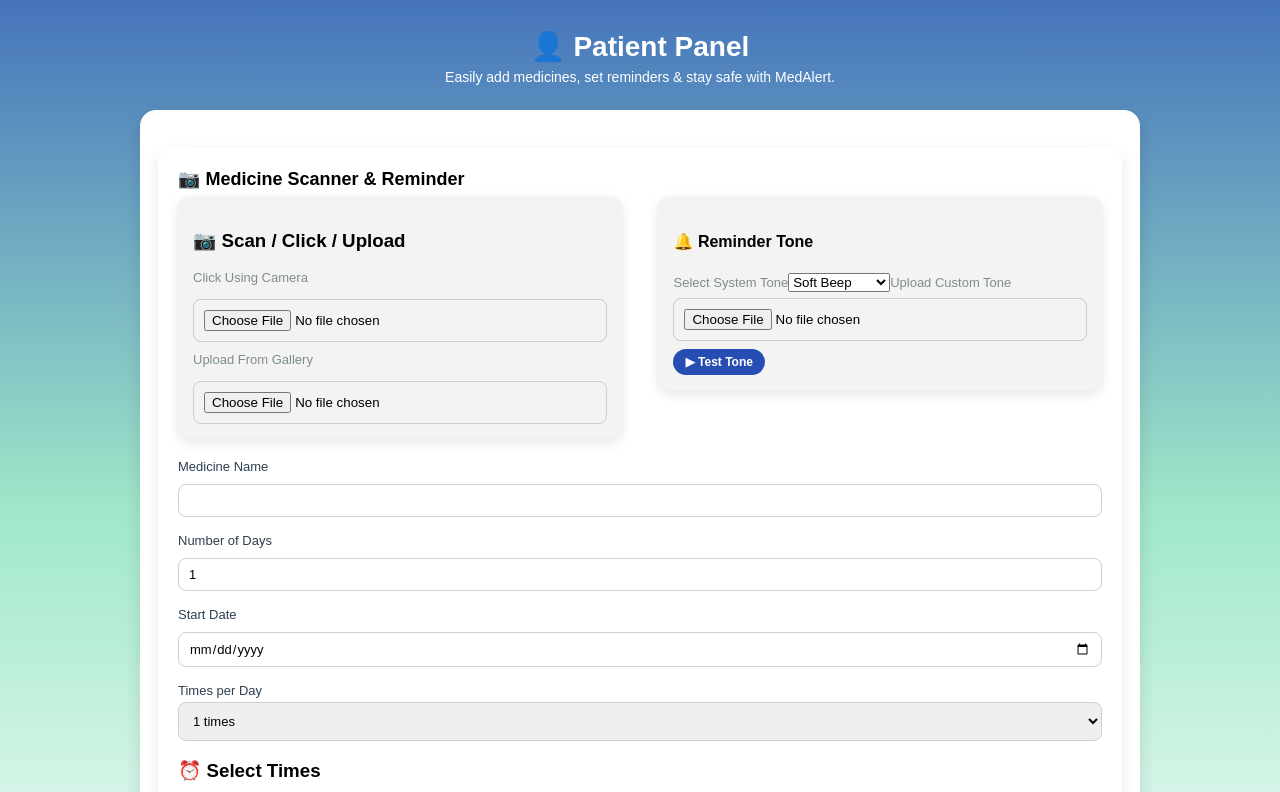
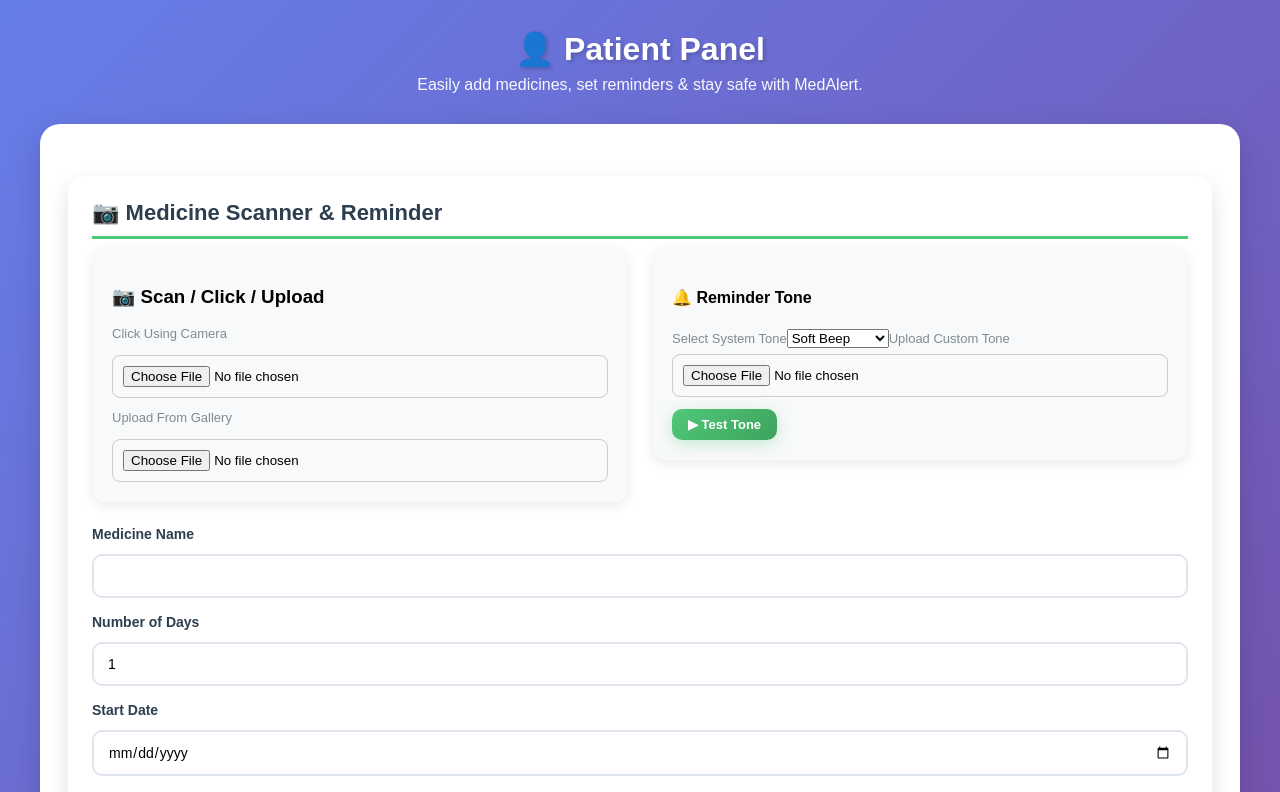
Before and after one commit to surajpaswan-123/medalertsystem, a React (Create React App) app: page /patient in a window 1280 px wide. Shown: the top 792 px of the page. Built offline with nearby package versions, Linux system fonts and the light colour scheme.

Commit message:
Update Patient.css - Modern gradient design with smooth animations

```diff
--- a/src/Patient.css
+++ b/src/Patient.css
@@ -1,42 +1,53 @@
-/* Overall Page */
+/* Patient Page - Modern Clean Design */
 .patient-page {
   min-height: 100vh;
-  background: linear-gradient(180deg, #4574bb 0%, #9fe8c9 50%, #ffffff 100%);
-  padding: 30px 12px 60px;
+  background: linear-gradient(135deg, #667eea 0%, #764ba2 100%);
+  padding: 30px 20px 60px;
   font-family: "Poppins", sans-serif;
 }
 
 .patient-header {
   text-align: center;
   color: #ffffff;
-  margin-bottom: 25px;
+  margin-bottom: 30px;
+  animation: fadeInDown 0.6s ease;
 }
 
 .patient-header h1 {
   margin: 0;
-  font-size: 28px;
-  font-weight: 600;
+  font-size: 32px;
+  font-weight: 700;
+  text-shadow: 2px 2px 4px rgba(0, 0, 0, 0.2);
 }
 
 .patient-header p {
-  margin-top: 6px;
-  font-size: 14px;
+  margin-top: 8px;
+  font-size: 16px;
+  font-weight: 300;
+  opacity: 0.95;
 }
 
 /* Layout */
 .patient-grid {
-  max-width: 1000px;
+  max-width: 1200px;
   margin: 0 auto;
   display: grid;
-  grid-template-columns: repeat(auto-fit, minmax(280px, 1fr));
-  grid-gap: 18px;
+  grid-template-columns: repeat(auto-fit, minmax(320px, 1fr));
+  grid-gap: 24px;
 }
 
 .patient-card {
   background: #ffffff;
-  border-radius: 16px;
-  padding: 18px 18px 20px;
-  box-shadow: 0 6px 18px rgba(0, 0, 0, 0.12);
+  border-radius: 20px;
+  padding: 28px;
+  box-shadow: 0 10px 30px rgba(0, 0, 0, 0.15);
+  transition: all 0.3s ease;
+  animation: fadeInUp 0.6s ease;
+}
+
+.patient-card:hover {
+  transform: translateY(-5px);
+  box-shadow: 0 15px 40px rgba(0, 0, 0, 0.2);
 }
 
 .patient-card-full {
@@ -44,14 +55,19 @@
 }
 
 .patient-card h2 {
-  font-size: 18px;
-  margin: 0 0 6px;
+  font-size: 22px;
+  font-weight: 600;
+  color: #2c3e50;
+  margin: 0 0 8px;
+  border-bottom: 3px solid #50C878;
+  padding-bottom: 10px;
 }
 
 .card-sub {
-  font-size: 13px;
-  color: #666;
-  margin-bottom: 12px;
+  font-size: 14px;
+  color: #7f8c8d;
+  margin-bottom: 16px;
+  font-weight: 400;
 }
 
 /* File Inputs */
@@ -59,15 +75,24 @@
   display: inline-flex;
   align-items: center;
   justify-content: center;
-  gap: 8px;
-  background: #4271ea;
+  gap: 10px;
+  background: linear-gradient(135deg, #50C878, #3DA35D);
   color: #fff;
-  border-radius: 999px;
-  padding: 8px 18px;
-  font-size: 14px;
+  border-radius: 12px;
+  padding: 12px 24px;
+  font-size: 15px;
+  font-weight: 600;
   cursor: pointer;
   position: relative;
   overflow: hidden;
+  transition: all 0.3s ease;
+  box-shadow: 0 4px 15px rgba(80, 200, 120, 0.3);
+}
+
+.file-label:hover {
+  background: linear-gradient(135deg, #3DA35D, #2E8B57);
+  transform: translateY(-2px);
+  box-shadow: 0 6px 20px rgba(80, 200, 120, 0.4);
 }
 
 .file-label input {
@@ -78,10 +103,11 @@
 }
 
 .image-preview {
-  margin-top: 12px;
-  border-radius: 12px;
+  margin-top: 16px;
+  border-radius: 14px;
   overflow: hidden;
-  max-height: 180px;
+  max-height: 200px;
+  box-shadow: 0 4px 12px rgba(0, 0, 0, 0.1);
 }
 
 .image-preview img {
@@ -91,41 +117,45 @@
 
 /* Forms */
 .medicine-form {
-  margin-top: 10px;
+  margin-top: 12px;
 }
 
 .form-row {
   display: flex;
-  gap: 12px;
+  gap: 16px;
   flex-wrap: wrap;
 }
 
 .form-group {
   flex: 1;
-  min-width: 160px;
+  min-width: 180px;
   display: flex;
   flex-direction: column;
-  margin-bottom: 10px;
+  margin-bottom: 14px;
 }
 
 .form-group label {
-  font-size: 13px;
-  margin-bottom: 4px;
-  font-weight: 500;
+  font-size: 14px;
+  margin-bottom: 6px;
+  font-weight: 600;
+  color: #2c3e50;
 }
 
 .form-group input,
 .form-group select {
-  padding: 8px 10px;
-  border-radius: 8px;
-  border: 1px solid #cfcfcf;
-  font-size: 13px;
+  padding: 12px 14px;
+  border-radius: 10px;
+  border: 2px solid #e0e6ed;
+  font-size: 14px;
+  font-family: "Poppins", sans-serif;
   outline: none;
+  transition: all 0.3s ease;
 }
 
 .form-group input:focus,
 .form-group select:focus {
-  border-color: #2359e2;
+  border-color: #50C878;
+  box-shadow: 0 0 0 4px rgba(80, 200, 120, 0.1);
 }
 
 .align-center {
@@ -133,9 +163,11 @@
 }
 
 .subheading {
-  font-size: 15px;
-  margin-top: 14px;
-  margin-bottom: 8px;
+  font-size: 16px;
+  font-weight: 600;
+  color: #2c3e50;
+  margin-top: 18px;
+  margin-bottom: 10px;
 }
 
 /* Expiry Status Pill */
@@ -143,162 +175,190 @@
   display: flex;
   flex-direction: column;
   align-items: flex-start;
-  gap: 4px;
-  margin-bottom: 10px;
+  gap: 6px;
+  margin-bottom: 12px;
 }
 
 .expiry-status span:first-child {
-  font-size: 12px;
-  color: #555;
+  font-size: 13px;
+  color: #7f8c8d;
+  font-weight: 500;
 }
 
 .status-pill {
   display: inline-block;
-  padding: 3px 10px;
-  border-radius: 999px;
+  padding: 6px 14px;
+  border-radius: 20px;
   font-size: 12px;
-  font-weight: 500;
+  font-weight: 600;
 }
 
 .status-safe {
-  background: #e2f6e9;
-  color: #1b8b3a;
+  background: linear-gradient(135deg, #d4edda, #c3e6cb);
+  color: #155724;
 }
 
 .status-warning {
-  background: #fff7e1;
-  color: #8c6a00;
+  background: linear-gradient(135deg, #fff3cd, #ffeaa7);
+  color: #856404;
 }
 
 .status-danger {
-  background: #ffe2e2;
-  color: #b3261e;
+  background: linear-gradient(135deg, #f8d7da, #f5c6cb);
+  color: #721c24;
 }
 
 .status-neutral {
-  background: #eeeeee;
-  color: #555555;
+  background: linear-gradient(135deg, #e2e3e5, #d6d8db);
+  color: #383d41;
 }
 
 /* Buttons */
 .primary-btn {
-  margin-top: 8px;
+  margin-top: 12px;
   width: 100%;
   border: none;
-  padding: 10px 12px;
-  border-radius: 999px;
-  background: #264eb2;
+  padding: 14px 16px;
+  border-radius: 12px;
+  background: linear-gradient(135deg, #50C878, #3DA35D);
   color: #ffffff;
-  font-size: 14px;
+  font-size: 15px;
   font-weight: 600;
   cursor: pointer;
+  transition: all 0.3s ease;
+  box-shadow: 0 4px 15px rgba(80, 200, 120, 0.3);
 }
 
 .primary-btn:hover {
-  background: #234fc2;
+  background: linear-gradient(135deg, #3DA35D, #2E8B57);
+  transform: translateY(-2px);
+  box-shadow: 0 6px 20px rgba(80, 200, 120, 0.4);
 }
 
 /* Dashboard */
 .medicines-list {
-  margin-top: 10px;
+  margin-top: 14px;
   display: flex;
   flex-direction: column;
-  gap: 10px;
+  gap: 14px;
 }
 
 .medicine-item {
   display: flex;
   justify-content: space-between;
-  gap: 10px;
-  padding: 10px 12px;
-  border-radius: 12px;
-  background: #f7f7f7;
+  gap: 14px;
+  padding: 16px;
+  border-radius: 14px;
+  background: #f8f9fa;
   flex-wrap: wrap;
+  border-left: 4px solid #50C878;
+  transition: all 0.3s ease;
+}
+
+.medicine-item:hover {
+  background: #f0f3f7;
+  transform: translateX(5px);
+  box-shadow: 0 4px 12px rgba(0, 0, 0, 0.08);
 }
 
 .medicine-main h3 {
   margin: 0;
-  font-size: 15px;
+  font-size: 17px;
+  font-weight: 600;
+  color: #2c3e50;
 }
 
 .batch-text,
 .expiry-text {
-  font-size: 12px;
-  color: #555;
-  margin: 2px 0;
+  font-size: 13px;
+  color: #7f8c8d;
+  margin: 4px 0;
 }
 
 .medicine-meta {
   display: flex;
   flex-direction: column;
   align-items: flex-end;
-  gap: 4px;
-  min-width: 140px;
+  gap: 6px;
+  min-width: 160px;
 }
 
 .schedule-pill {
-  font-size: 11px;
-  padding: 3px 8px;
-  border-radius: 999px;
+  font-size: 12px;
+  padding: 5px 12px;
+  border-radius: 20px;
   background: #ffffff;
-  border: 1px solid #ddd;
+  border: 2px solid #e0e6ed;
   text-align: right;
+  font-weight: 500;
 }
 
 .hint-text {
-  margin-top: 8px;
-  font-size: 11px;
-  color: #777;
+  margin-top: 10px;
+  font-size: 12px;
+  color: #95a5a6;
+  font-style: italic;
 }
 
 .empty-text {
-  font-size: 13px;
-  color: #555;
+  font-size: 14px;
+  color: #7f8c8d;
+  text-align: center;
+  padding: 20px;
+  font-style: italic;
 }
+
 .auto-schedule-box {
   background: #fff;
-  padding: 20px;
-  border-radius: 14px;
-  margin-top: 20px;
-  box-shadow: 0 6px 15px rgba(0,0,0,0.1);
+  padding: 24px;
+  border-radius: 16px;
+  margin-top: 24px;
+  box-shadow: 0 8px 20px rgba(0, 0, 0, 0.12);
 }
 
 .form-two {
   display: flex;
-  gap: 12px;
+  gap: 16px;
+  flex-wrap: wrap;
 }
 
 .reminder-table {
-  margin-top: 12px;
-  background: #f7f7f7;
-  border-radius: 10px;
-  padding: 12px;
+  margin-top: 16px;
+  background: #f8f9fa;
+  border-radius: 12px;
+  padding: 16px;
 }
 
 .reminder-row {
   display: flex;
   justify-content: space-between;
-  padding: 8px;
+  padding: 12px;
   background: #fff;
-  margin-top: 6px;
-  border-radius: 8px;
+  margin-top: 8px;
+  border-radius: 10px;
   font-size: 14px;
+  box-shadow: 0 2px 6px rgba(0, 0, 0, 0.05);
+  transition: all 0.3s ease;
 }
 
-
-
+.reminder-row:hover {
+  box-shadow: 0 4px 10px rgba(0, 0, 0, 0.1);
+  transform: translateX(3px);
+}
 
 .small-preview img {
-  max-height: 120px;
+  max-height: 140px;
   object-fit: contain;
+  border-radius: 10px;
 }
 
 .medicine-thumb img {
-  width: 60px;
-  height: 60px;
+  width: 70px;
+  height: 70px;
   object-fit: cover;
-  border-radius: 10px;
-  margin-top: 6px;
+  border-radius: 12px;
+  margin-top: 8px;
+  box-shadow: 0 2px 8px rgba(0, 0, 0, 0.1);
 }
 
 .medicine-item {
@@ -307,112 +367,136 @@
 }
 
 .medicine-meta {
-  margin-top: 8px;
+  margin-top: 10px;
   align-items: flex-start;
 }
 
 .small-btn {
   width: auto;
-  padding: 6px 12px;
-  font-size: 12px;
+  padding: 8px 16px;
+  font-size: 13px;
+  border-radius: 10px;
 }
 
 .inner-table {
-  margin-top: 8px;
+  margin-top: 10px;
 }
 
-
-
 .delete-btn {
-  background: #ff4d4d;
+  background: linear-gradient(135deg, #e53935, #c62828);
   border: none;
-  padding: 6px 14px;
-  border-radius: 8px;
+  padding: 8px 16px;
+  border-radius: 10px;
   color: white;
   cursor: pointer;
   font-size: 13px;
   font-weight: 600;
-  margin-top: 8px;
+  margin-top: 10px;
+  transition: all 0.3s ease;
+  box-shadow: 0 4px 12px rgba(229, 57, 53, 0.3);
 }
 
 .delete-btn:hover {
-  background: #cc0000;
+  background: linear-gradient(135deg, #c62828, #b71c1c);
+  transform: translateY(-2px);
+  box-shadow: 0 6px 16px rgba(229, 57, 53, 0.4);
 }
-
 
 .top-bar {
   display: flex;
   justify-content: space-between;
   align-items: flex-start;
-  gap: 20px;
-  margin-bottom: 20px;
+  gap: 24px;
+  margin-bottom: 24px;
+  flex-wrap: wrap;
 }
 
 /* Left Rectangle */
 .scan-left-rectangle {
-  width: 48%;
-  background: #f3f3f3;
-  border-radius: 12px;
-  padding: 15px;
-  box-shadow: 0px 4px 12px rgba(0,0,0,0.1);
+  flex: 1;
+  min-width: 280px;
+  background: #f8f9fa;
+  border-radius: 14px;
+  padding: 20px;
+  box-shadow: 0 4px 12px rgba(0, 0, 0, 0.08);
 }
 
 /* Right Small Tone Box */
 .tone-right-box {
-  width: 48%;
-  background: #f3f3f3;
-  border-radius: 12px;
-  padding: 15px;
-  box-shadow: 0px 4px 12px rgba(0,0,0,0.1);
+  flex: 1;
+  min-width: 280px;
+  background: #f8f9fa;
+  border-radius: 14px;
+  padding: 20px;
+  box-shadow: 0 4px 12px rgba(0, 0, 0, 0.08);
 }
+
 .label-small {
   font-size: 13px;
-  margin-top: 10px;
+  margin-top: 12px;
+  color: #7f8c8d;
+  font-weight: 500;
 }
+
 .scan-preview img {
   width: 100%;
-  border-radius: 10px;
-  margin-top: 10px;
+  border-radius: 12px;
+  margin-top: 12px;
+  box-shadow: 0 4px 12px rgba(0, 0, 0, 0.1);
 }
 
-/* ===== Popup overlay animation ===== */
+/* Popup overlay animation */
 .popup-reminder {
   position: fixed;
   inset: 0;
   display: flex;
   justify-content: center;
   align-items: center;
-  background: rgba(0, 0, 0, 0.35);
-  backdrop-filter: blur(4px);
+  background: rgba(0, 0, 0, 0.5);
+  backdrop-filter: blur(6px);
   z-index: 999;
-  animation: fadeBgIn 0.25s ease-out;
+  animation: fadeBgIn 0.3s ease-out;
 }
 
 /* Popup box animation */
 .popup-box {
   background: #ffffff;
-  padding: 18px 22px;
-  border-radius: 18px;
-  max-width: 320px;
+  padding: 30px;
+  border-radius: 20px;
+  max-width: 380px;
   width: 90%;
   text-align: center;
-  box-shadow: 0 18px 45px rgba(0, 0, 0, 0.3);
+  box-shadow: 0 20px 60px rgba(0, 0, 0, 0.4);
   transform-origin: center;
-  animation: popupIn 0.25s ease-out;
+  animation: popupIn 0.3s ease-out;
 }
 
 /* Closing state */
 .popup-box.closing {
-  animation: popupOut 0.2s ease-in forwards;
+  animation: popupOut 0.25s ease-in forwards;
+}
+
+.popup-box h3 {
+  font-size: 24px;
+  font-weight: 700;
+  color: #e53935;
+  margin-bottom: 15px;
+}
+
+.popup-box p {
+  font-size: 16px;
+  color: #2c3e50;
+  margin-bottom: 20px;
 }
 
 /* Image inside popup */
 .popup-img {
-  width: 80px;
-  height: 80px;
-  border-radius: 14px;
+  width: 100px;
+  height: 100px;
+  border-radius: 16px;
   object-fit: cover;
-  margin: 10px auto 14px;
+  margin: 15px auto;
+  box-shadow: 0 4px 12px rgba(0, 0, 0, 0.2);
 }
 
 /* Background fade in */
@@ -429,7 +513,7 @@
 @keyframes popupIn {
   0% {
     opacity: 0;
-    transform: scale(0.85) translateY(10px);
+    transform: scale(0.8) translateY(20px);
   }
   100% {
     opacity: 1;
@@ -445,27 +529,73 @@
   }
   100% {
     opacity: 0;
-    transform: scale(0.9) translateY(10px);
+    transform: scale(0.85) translateY(20px);
   }
 }
+
+@keyframes fadeInDown {
+  from {
+    opacity: 0;
+    transform: translateY(-20px);
+  }
+  to {
+    opacity: 1;
+    transform: translateY(0);
+  }
+}
+
+@keyframes fadeInUp {
+  from {
+    opacity: 0;
+    transform: translateY(30px);
+  }
+  to {
+    opacity: 1;
+    transform: translateY(0);
+  }
+}
+
 .snooze-btn {
-  margin-top: 10px;
-  background: #ffa726;
+  margin-top: 12px;
+  background: linear-gradient(135deg, #ff9800, #ff6f00);
   color: white;
   border: none;
-  padding: 10px 14px;
-  border-radius: 10px;
+  padding: 12px 18px;
+  border-radius: 12px;
   font-size: 15px;
   cursor: pointer;
   width: 100%;
   font-weight: 600;
-  transition: 0.2s;
+  transition: all 0.3s ease;
+  box-shadow: 0 4px 15px rgba(255, 152, 0, 0.3);
 }
 
 .snooze-btn:hover {
-  background: #fb8c00;
+  background: linear-gradient(135deg, #ff6f00, #e65100);
+  transform: translateY(-2px);
+  box-shadow: 0 6px 20px rgba(255, 152, 0, 0.4);
 }
-.form-group select {
-  padding: 10px;
-  border-radius: 8px;
+
+/* Responsive Design */
+@media (max-width: 768px) {
+  .patient-header h1 {
+    font-size: 26px;
+  }
+
+  .patient-card {
+    padding: 20px;
+  }
+
+  .form-row {
+    flex-direction: column;
+  }
+
+  .top-bar {
+    flex-direction: column;
+  }
+
+  .scan-left-rectangle,
+  .tone-right-box {
+    width: 100%;
+  }
 }
```
